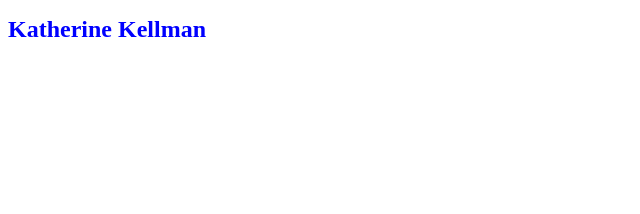
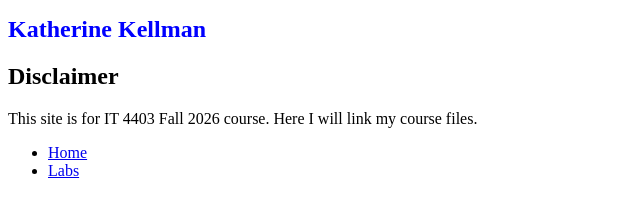
Before and after one commit to katlk/IT_4403_Fall2026, a plain HTML site: page index.html in a window 1280 px wide. Shown: the whole page, without its empty margins (0-640 px from the left). Drawn offline with Linux system fonts and the light colour scheme.

Commit message:
Add files via upload

```diff
--- a/index.html
+++ b/index.html
@@ -7,11 +7,15 @@
 
     <h1>Katherine Kellman</h1>
 
+
+
+    <h2>Disclaimer</h2>
+    <p>This site is for IT 4403 Fall 2026 course. Here I will link my course files.</p>
+
     <nav>
         <ul>
-            <a href></a>
-            <a href></a>
-            <a href></a>
+            <li><a href="index.html">Home</a></li>
+            <li><a href="labs.html">Labs</a></li>
 
 
 
```
Also changed, not shown: labs.html (+22 -0 lines).
